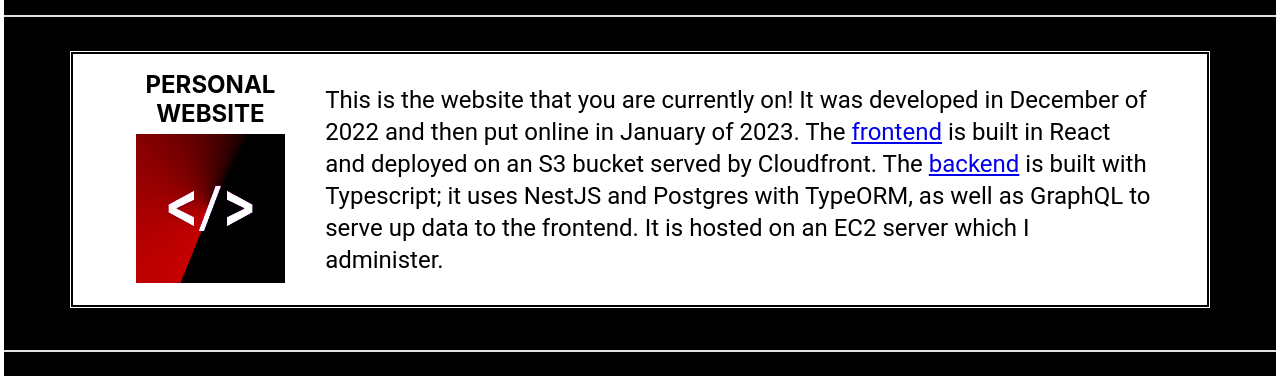
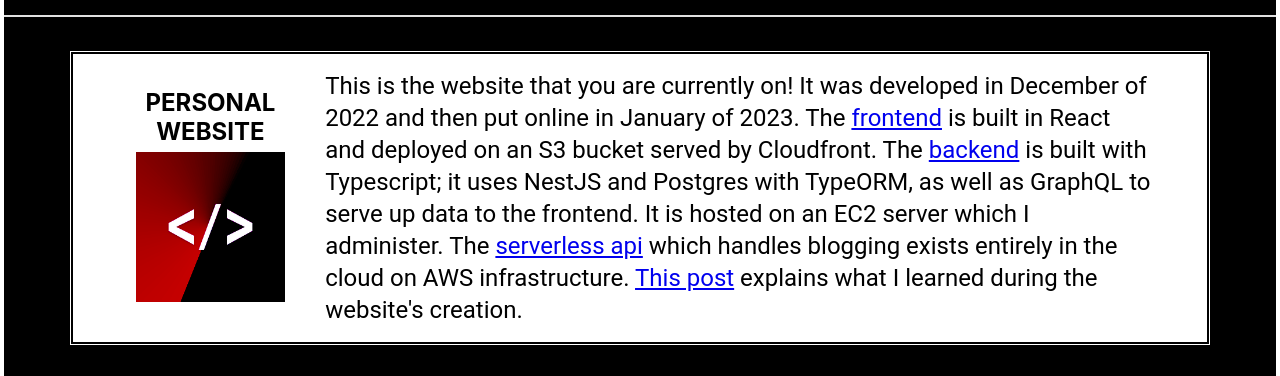
Before and after one commit to OTTTO/personal-website, a React (Create React App) app: page /projects in a window 1280 px wide. Shown: the part 170-546 px from the top of the page. Built offline with nearby package versions, Linux system fonts and the light colour scheme; no server answers.

Commit message:
PWRX-111: Update Personal Website project

```diff
--- a/src/pages/Projects/Projects.tsx
+++ b/src/pages/Projects/Projects.tsx
@@ -98,7 +98,21 @@ export function Projects() {
                 </a>{" "}
                 is built with Typescript; it uses NestJS and Postgres with
                 TypeORM, as well as GraphQL to serve up data to the frontend. It
-                is hosted on an EC2 server which I administer.
+                is hosted on an EC2 server which I administer. The{" "}
+                <a
+                  href="https://github.com/OTTTO/personal-website-serverless"
+                  target="_blank"
+                  rel="noreferrer"
+                >
+                  serverless api
+                </a>{" "}
+                which handles blogging exists entirely in the cloud on AWS
+                infrastructure.{" "}
+                <a href="/blog/post/12db148b-d53d-4a10-81e6-b8f49f4b0c67">
+                  {" "}
+                  This post
+                </a>{" "}
+                explains what I learned during the website's creation.
               </Typography>
             </Grid>
             <Grid width="5%"></Grid>
```
